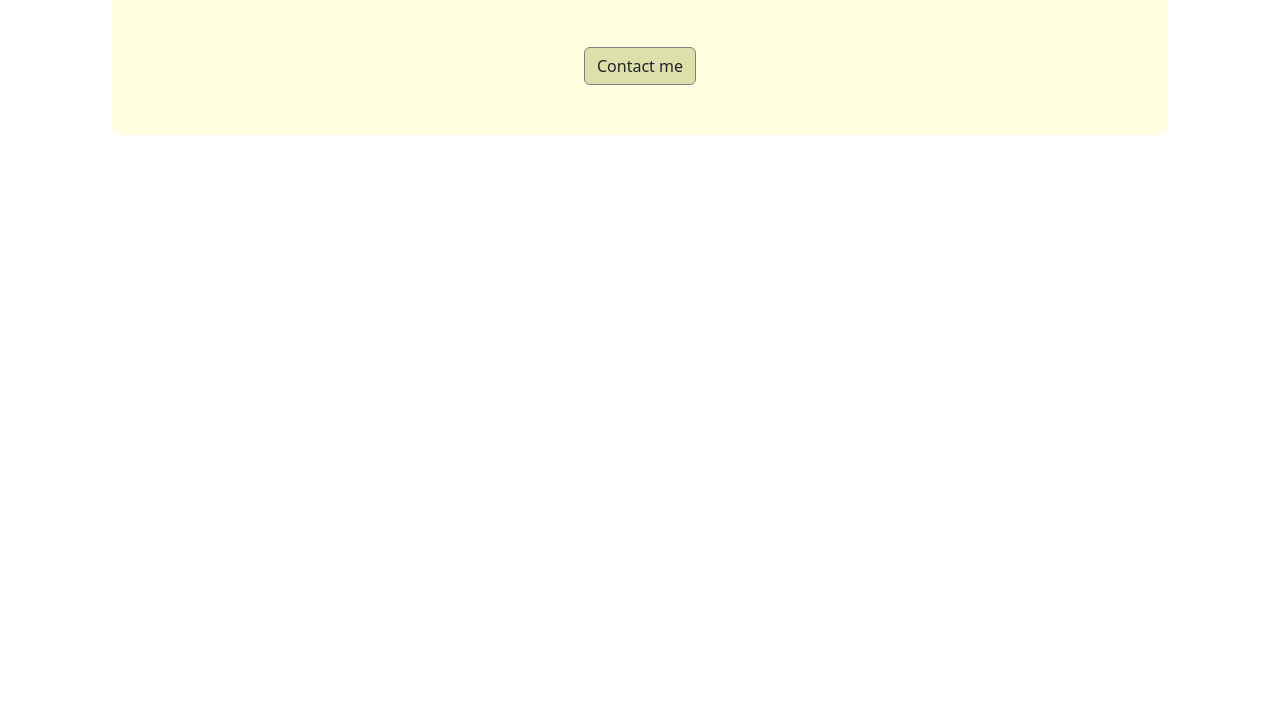
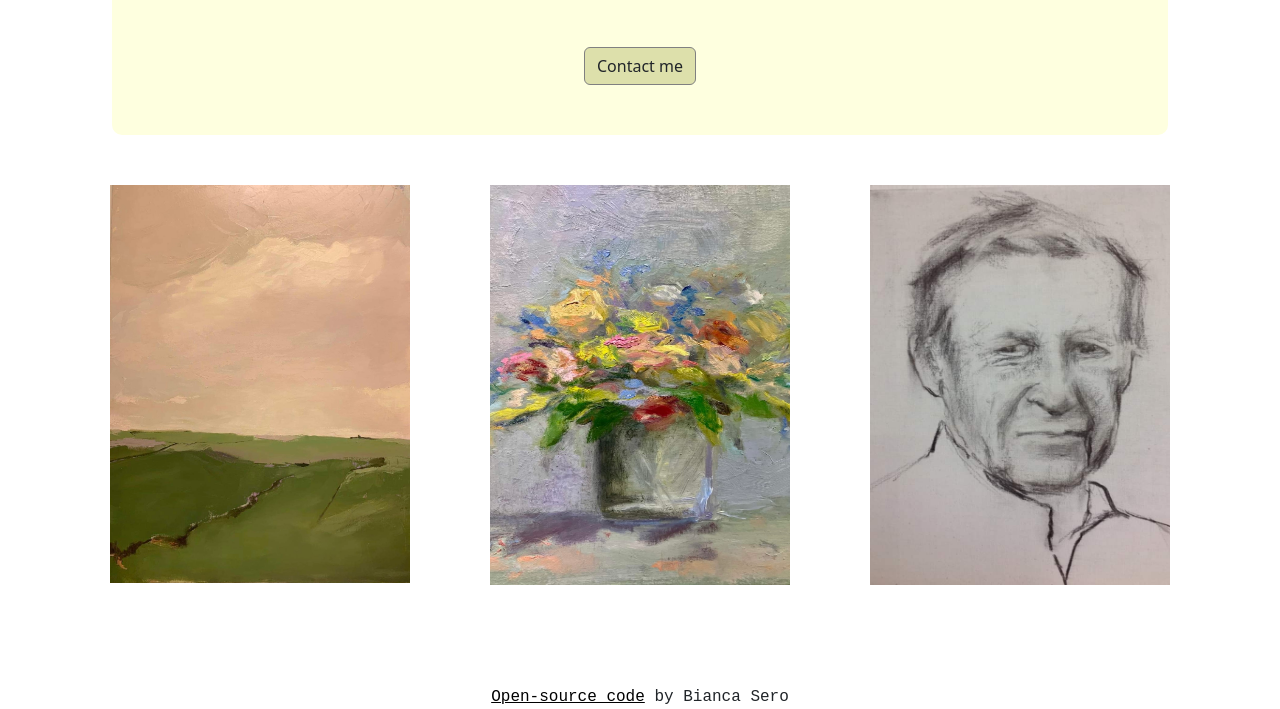
Before and after one commit to bincsuu/portfolio-project, a plain HTML site: page index.html in a window 1280 px wide. Shown: the part 327-1036 px from the top of the page. Before the commit the page ends 800 px from the top, so only its background shows below. Drawn offline with nearby package versions, Linux system fonts and the light colour scheme.

Commit message:
Homepage content
Homepage content HTML, CSS

```diff
--- a/index.html
+++ b/index.html
@@ -68,6 +68,43 @@
           Contact me
         </button>
       </div>
+      <div class="content">
+        <div class="row align-items-start">
+          <div class="col">
+            <img
+              src="images/IMG_2223.jpg"
+              alt="landscape-painting"
+              width="300"
+              class="homepage-image-one"
+            />
+          </div>
+          <div class="col">
+            <img
+              src="images/IMG_2222.jpg"
+              alt="arrangement-painting"
+              width="300"
+              class="homepage-image-two"
+            />
+          </div>
+          <div class="col">
+            <img
+              src="images/IMG_2217.JPG"
+              alt="portrait-painting"
+              width="300"
+              class="homepage-image-three"
+            />
+          </div>
+        </div>
+      </div>
+      <footer class="byme">
+        <a
+          href="https://github.com/bincsuu/portfolio-project"
+          target="_blank"
+          class="code-link"
+          >Open-source code</a
+        >
+        by Bianca Sero
+      </footer>
     </div>
   </body>
 </html>
--- a/styles/portfolio.css
+++ b/styles/portfolio.css
@@ -1,3 +1,6 @@
+body {
+}
+
 .hero {
   margin: 30px;
   text-align: center;
@@ -25,3 +28,27 @@ h1 {
   border-color: grey;
   background-color: #dde0ab;
 }
+
+.content {
+  text-align: center;
+  padding-top: 20px;
+  padding-bottom: 50px;
+}
+
+.homepage-image-two {
+  height: 400px;
+}
+
+.homepage-image-three {
+  height: 400px;
+}
+
+.byme {
+  text-align: center;
+  font-family: monospace;
+  margin-top: 50px;
+}
+
+.code-link {
+  color: black;
+}
```
Also changed, not shown: images/IMG_2217.JPG (added), images/IMG_2218.jpg (added), images/IMG_2219.jpg (added), images/IMG_2220.jpg (added), images/IMG_2221.jpg (added), images/IMG_2222.jpg (added), images/IMG_2223.jpg (added), 2 other files.
